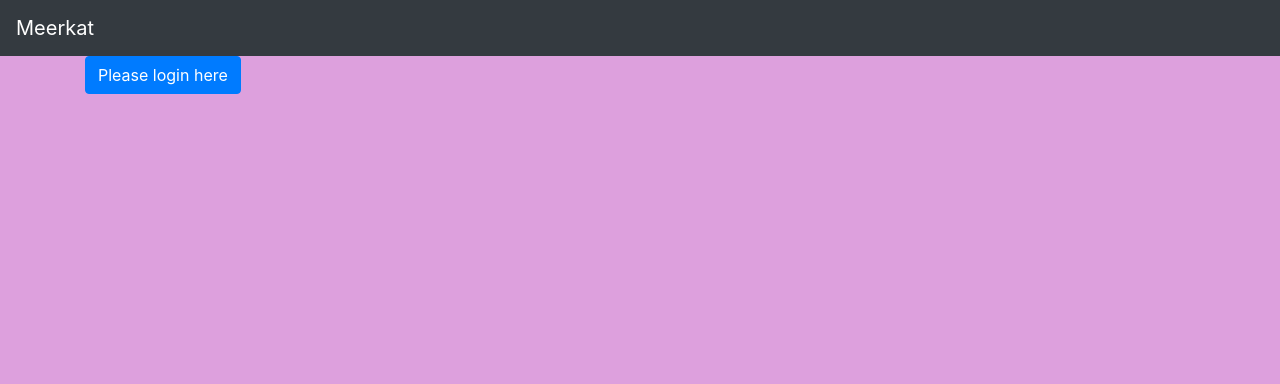
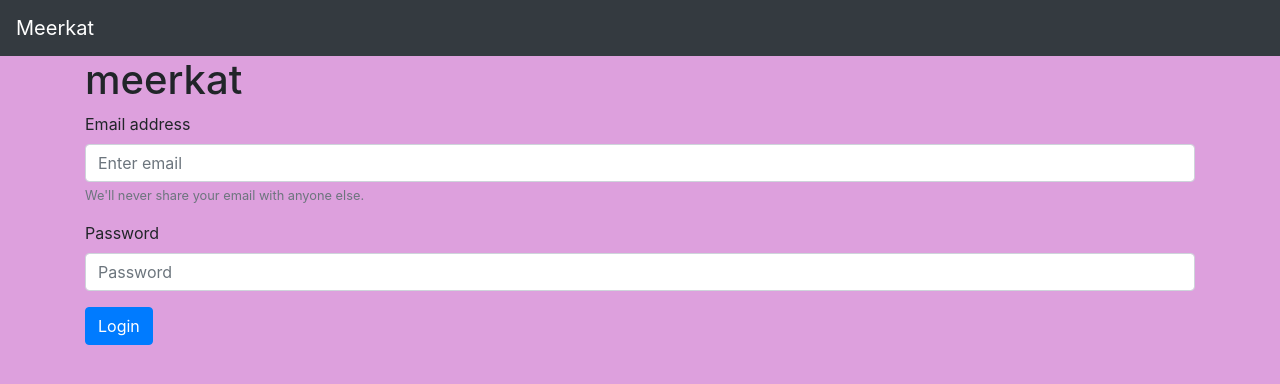
Before and after one commit to juissi999/meerkat, a React app: page / in a window 1280 px wide. Both pictures are taken after a click on the button "logout". Shown: the top 384 px of the page. Built offline with nearby package versions, Linux system fonts and the light colour scheme; no server answers.

Commit message:
Add a lander with login details

```diff
--- a/src/components/Landing.js
+++ b/src/components/Landing.js
@@ -4,15 +4,37 @@
 import Row from 'react-bootstrap/Row'
 import Col from 'react-bootstrap/Col'
 import Container from 'react-bootstrap/Container'
+import Form from 'react-bootstrap/Form'
 
 const Landing = () => {
 
   const dispatch = useDispatch()
 
+  const onSubmit = (e) => {
+    e.preventDefault()
+    dispatch({type: 'LOGIN'})
+  }
+
   return (<Container>
             <Row>
               <Col>
-                <Button onClick={()=>dispatch({type: 'LOGIN'})}>Please login here</Button>
+              <h1>meerkat</h1>
+              <Form onSubmit={onSubmit}>
+                <Form.Group controlId="formBasicEmail">
+                  <Form.Label>Email address</Form.Label>
+                  <Form.Control type="email" placeholder="Enter email" />
+                  <Form.Text className="text-muted">
+                    We'll never share your email with anyone else.
+                  </Form.Text>
+                </Form.Group>
+                <Form.Group controlId="formBasicPassword">
+                  <Form.Label>Password</Form.Label>
+                  <Form.Control type="password" placeholder="Password" />
+                </Form.Group>
+                <Button variant="primary" type="submit">
+                  Login
+                </Button>
+              </Form>
               </Col>
             </Row>
           </Container>
```
